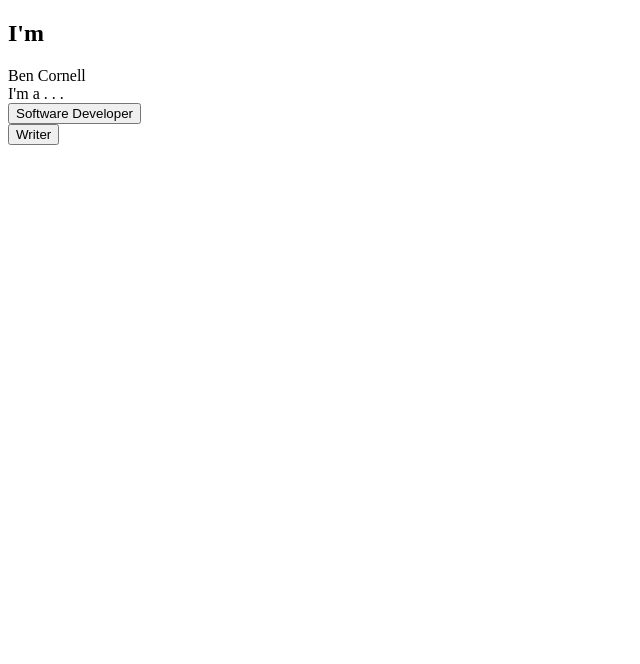
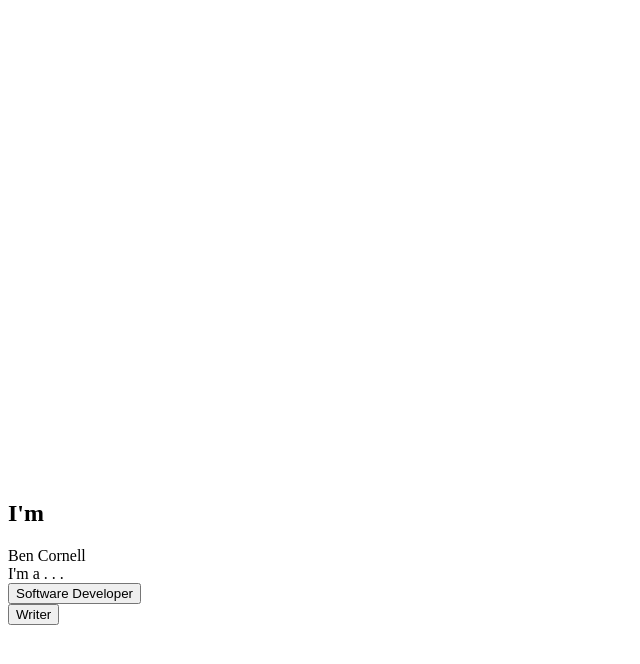
Before and after one commit to bencornell4/Portfolio, a React app in the folder myreactapp/: page / in a window 1280 px wide. Shown: the top 664 px of the page, without its empty margins (0-640 px from the left). Built offline with nearby package versions, Linux system fonts and the light colour scheme; the HTML template or start-up script is replaced by a standard one.

Commit message:
background

```diff
--- a/myreactapp/src/app/app.tsx
+++ b/myreactapp/src/app/app.tsx
@@ -1,12 +1,17 @@
 import Home from "../pages/Home";
+import StarBackground from "../components/StarBackground";
 
 export function App() {
   return (
-    <div className="bg-gradient-to-t from-gray-800 to-gray-900">
+    <div>
+      <StarBackground />
       <div className="container p-4 h-screen font-sans text-white mx-auto">
         <Home />
       </div>
+      <div className="bg-gradient-to-t from-gray-800 to-gray-900">
+      </div>
     </div>
+
   );
 }
 
--- /dev/null
+++ b/myreactapp/src/components/StarBackground.tsx
@@ -0,0 +1,52 @@
+import { motion } from 'framer-motion';
+import React, { useEffect, useState } from 'react';
+
+interface Star {
+  id: string;
+  size: number;
+  x: number;
+  y: number;
+}
+
+const generateStars = (count: number): Star[] => {
+  return Array.from({ length: count }, (_, index) => ({
+    id: `star-${index}`,
+    size: Math.random() * 3 + 1, // Random size between 1 and 4
+    x: Math.random() * window.innerWidth,
+    y: Math.random() * window.innerHeight,
+  }));
+};
+
+const StarBackground: React.FC = () => {
+  const [stars, setStars] = useState<Star[]>([]);
+
+  useEffect(() => {
+    setStars(generateStars(200)); // Generate 100 stars
+  }, []);
+
+  return (
+    <div className="absolute -z-10 bg-gradient-to-t from-gray-800 to-gray-900 w-full h-screen overflow-hidden">
+      {stars.map((star) => (
+        <motion.div
+          key={star.id}
+          initial={{ opacity: 0, x: star.x, y: star.y }}
+          animate={{ opacity: 1, y: [star.y, star.y + 1000] }}
+          transition={{
+            duration: Math.random() * 5 + 2, // Random duration between 2 and 7 seconds
+            repeat: Infinity,
+            ease: 'linear',
+          }}
+          className="absolute"
+          style={{
+            width: star.size,
+            height: star.size,
+            backgroundColor: 'white',
+            borderRadius: '50%',
+          }}
+        />
+      ))}
+    </div>
+  );
+};
+
+export default StarBackground;
--- a/myreactapp/src/pages/Home.tsx
+++ b/myreactapp/src/pages/Home.tsx
@@ -17,13 +17,13 @@
         <div>
             <div className="flex items-center h-screen">
                 <div className="mx-auto text-2xl font-bold">
-                    <h2 className="inline-flex">I'm&nbsp;</h2>
-                    <Typewriter className={"inline-flex " + gradientText}>Ben Cornell</Typewriter>
+                    <FadeIn className="mt-8 inline-flex" duration={2} delay={10}><h2>I'm&nbsp;</h2></FadeIn>
+                    <Typewriter className={"inline-flex " + gradientText} delay={14}>Ben Cornell</Typewriter>
                     <div>
-                        <Typewriter className="inline-flex" delay={12}>I'm a . . .</Typewriter>
+                        <Typewriter className="inline-flex" delay={26}>I'm a . . .</Typewriter>
                     </div>
                     <div className="mt-4">
-                        <FadeIn className="mt-8" delay={20}>
+                        <FadeIn className="mt-8" delay={34}>
                             <div className="rounded-md bg-gradient-to-tr from-blue-800 to-indigo-500 bg-clip-text">
                                 <div>
                                     <button onClick={(e) => handleButtonClick(e)} className="text-base text-transparent">Software Developer</button>
```
